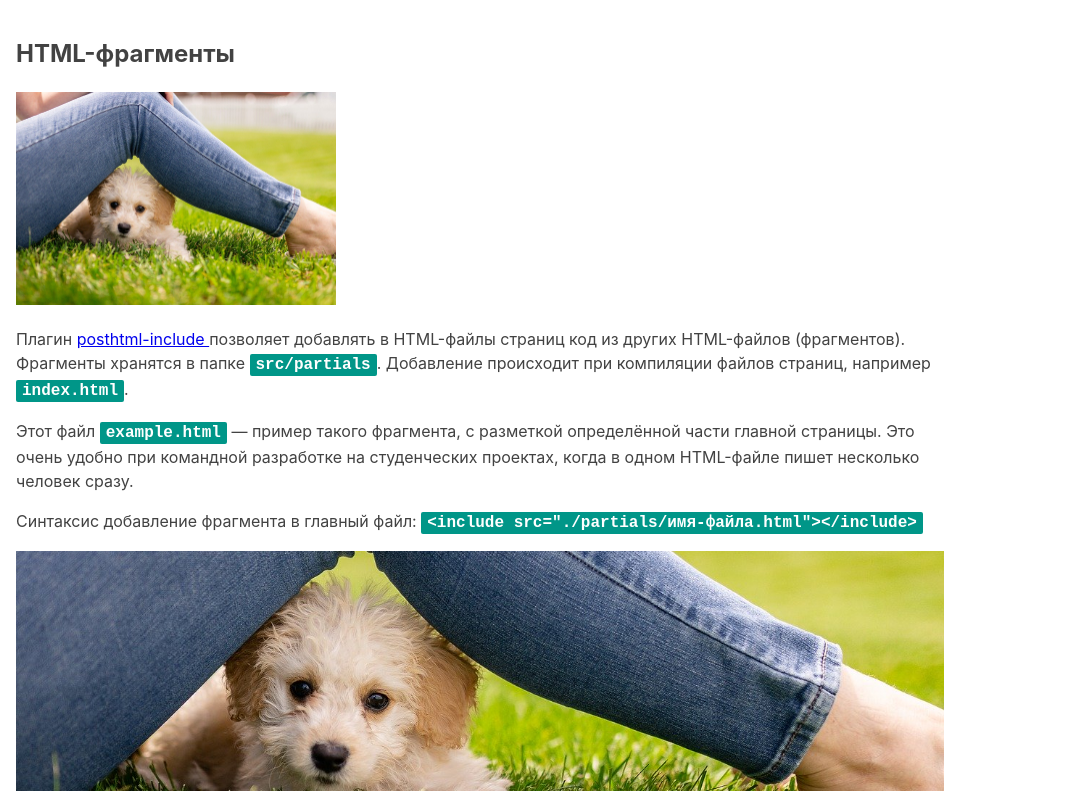
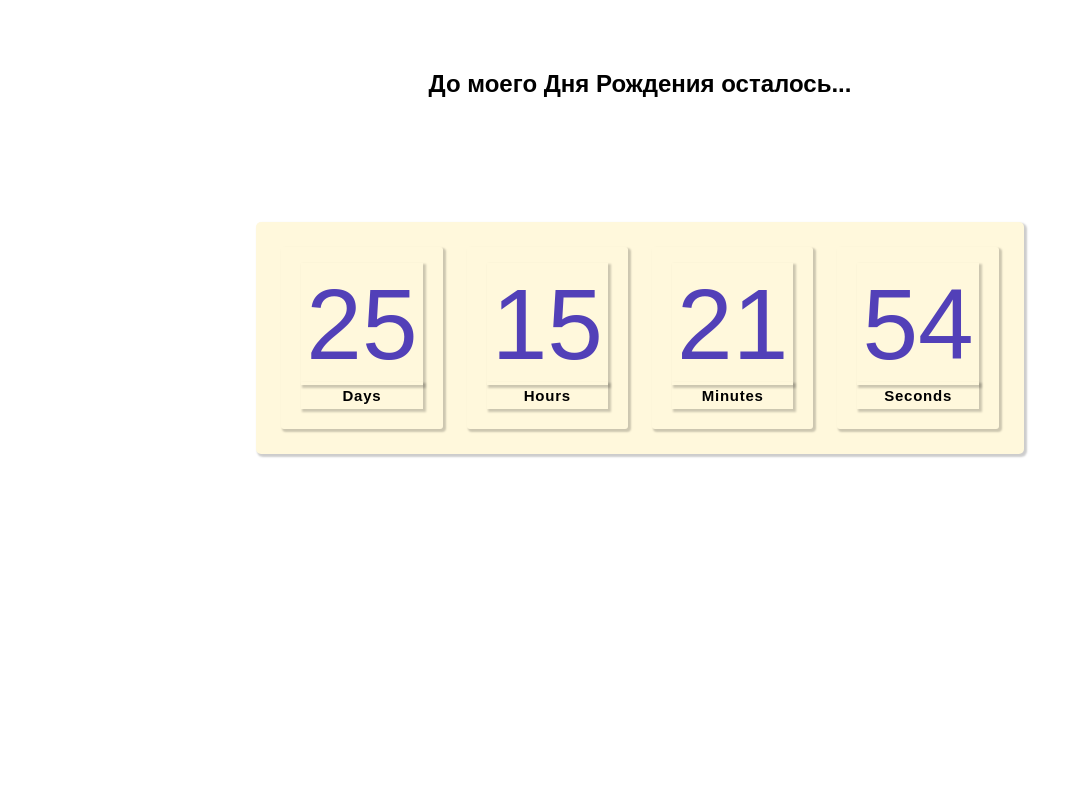
Before and after one commit to Kelenella/goit-js-hw-11-timer, a website built with Parcel: page src/index.html in a window 1280 px wide. Shown: the whole page, without its empty margins (0-1075 px from the left). Built offline with nearby package versions, Linux system fonts and the light colour scheme.

Commit message:
add timer for my bthday

```diff
--- a/src/index.html
+++ b/src/index.html
@@ -1,21 +1,22 @@
 <!DOCTYPE html>
 <html lang="ru">
+
 <head>
   <meta charset="UTF-8" />
   <meta name="viewport" content="width=device-width, initial-scale=1.0" />
   <title>Заголовок страницы</title>
-    <link
-      rel="stylesheet"
-      href="https://cdnjs.cloudflare.com/ajax/libs/modern-normalize/1.0.0/modern-normalize.min.css"
+  <link rel="stylesheet" href="https://cdnjs.cloudflare.com/ajax/libs/modern-normalize/1.0.0/modern-normalize.min.css"
     integrity="sha512-ISS7cAi1PEhQ8jnbJpJZMd29NlhNj4AWYyLOSp2CE/CsHxTCu+r+t0D2yoJudVrd0/8fTVPUVDzY5Tvli75u/g=="
-      crossorigin="anonymous"
-    />
+    crossorigin="anonymous" />
+  <link rel="stylesheet" href="./sass/main.scss">
 </head>
+
 <body>
   <!-- Так добавляются фрагменты в главные HTML-файлы страниц. -->
-    <include src="./partials/example.html"></include>
+  <include src="./partials/timer.html"></include>
 
   <!-- Скрипт идёт последним в разметке. В нём уже подключен главный SASS-файл. -->
   <script src="./index.js"></script>
 </body>
+
 </html>
--- a/src/index.js
+++ b/src/index.js
@@ -1 +1,59 @@
 import './sass/main.scss';
+
+
+const refs = {
+    timer: document.querySelector("#timer-1"),
+    days: document.querySelector('[data-value="days"]'),
+    hours: document.querySelector('[data-value="hours"]'),
+    mins: document.querySelector('[data-value="mins"]'),
+    secs: document.querySelector('[data-value="secs"]'),
+};
+
+class CountdownTimer {
+    constructor({ selector, targetDate }) {
+        this.selector = selector;
+        this.targetDate = targetDate;
+    }
+
+    interval = setInterval(() => {
+        const date = Date.now();
+        const timerDate = this.targetDate - date;
+        changeTime(timerDate);
+        stopText(timerDate);
+    }, 1000);
+}
+
+function pad(value) {
+    return String(value).padStart(2, "0");
+}
+
+function changeTime(time) {
+    const days = pad(Math.floor(time / (1000 * 60 * 60 * 24)));
+    const hours = pad(
+        Math.floor((time % (1000 * 60 * 60 * 24)) / (1000 * 60 * 60))
+    );
+    const mins = pad(Math.floor((time % (1000 * 60 * 60)) / (1000 * 60)));
+    const secs = pad(Math.floor((time % (1000 * 60)) / 1000));
+    refs.days.textContent = `${days}`;
+    refs.hours.textContent = `${hours}`;
+    refs.mins.textContent = `${mins}`;
+    refs.secs.textContent = `${secs}`;
+}
+
+function stopText(time) {
+    if (time < 0) {
+        refs.timer.textContent = `Promotion is Over!`;
+        refs.timer.style.fontSize = "30px";
+        refs.timer.style.color = "red";
+        refs.timer.style.fontFamily = "Georgia";
+        refs.timer.style.letterSpacing = "0.05em";
+        refs.timer.style.fontWeight = "700";
+        refs.timer.style.textAlign = "center";
+        refs.timer.style.marginTop = "100px";
+    }
+}
+
+new CountdownTimer({
+    selector: "#timer-1",
+    targetDate: new Date("Sep 18, 2021"),
+});
--- a/src/partials/example.html
+++ /dev/null
@@ -1,33 +0,0 @@
-<article class="example">
-  <h1>HTML-фрагменты</h1>
-
-  <!-- Путь к изображениям из HTML-фрагмента такой, как из файла index.html -->
-  <img src="images/demo.jpg" alt="" width="320" />
-  <p>
-    Плагин
-    <a
-      href="https://github.com/posthtml/posthtml-include"
-      target="_blank"
-      rel="noopener noreferrer"
-    >
-      posthtml-include
-    </a>
-    позволяет добавлять в HTML-файлы страниц код из других HTML-файлов (фрагментов). Фрагменты
-    хранятся в папке
-    <code>src/partials</code>. Добавление происходит при компиляции файлов страниц, например
-    <code>index.html</code>.
-  </p>
-
-  <p>
-    Этот файл <code>example.html</code> &mdash; пример такого фрагмента, с разметкой определённой
-    части главной страницы. Это очень удобно при командной разработке на студенческих проектах,
-    когда в одном HTML-файле пишет несколько человек сразу.
-  </p>
-
-  <p>
-    Синтаксис добавление фрагмента в главный файл:
-    <code> &lt;include src="./partials/имя-файла.html"&gt;&lt;/include&gt; </code>
-  </p>
-
-  <div class="background"></div>
-</article>
--- /dev/null
+++ b/src/partials/timer.html
@@ -0,0 +1,23 @@
+<p class="text">До моего Дня Рождения осталось...</p>
+
+<div class="timer" id="timer-1">
+  <div class="field">
+    <span class="value" data-value="days">11</span>
+    <span class="label">Days</span>
+  </div>
+
+  <div class="field">
+    <span class="value" data-value="hours">11</span>
+    <span class="label">Hours</span>
+  </div>
+
+  <div class="field">
+    <span class="value" data-value="mins">11</span>
+    <span class="label">Minutes</span>
+  </div>
+
+  <div class="field">
+    <span class="value" data-value="secs">11</span>
+    <span class="label">Seconds</span>
+  </div>
+</div>
--- a/src/sass/_example.scss
+++ b/src/sass/_example.scss
@@ -1,27 +1,47 @@
-.example {
-  font-family: -apple-system, BlinkMacSystemFont, 'Segoe UI', Roboto, Oxygen, Ubuntu, Cantarell,
-    'Open Sans', 'Helvetica Neue', sans-serif;
-  line-height: 1.5;
-  background-color: #fff;
-  color: #424242;
-  max-width: 960px;
-  padding: 16px;
+* {
+  text-align: center;
 }
 
-.example code {
-  font-family: monospace;
-  font-size: 16px;
-  font-weight: 700;
-  background-color: #009688;
-  color: #fff;
-  padding: 2px 6px;
-  border-radius: 2px;
+#timer-1 {
+  background-color: rgb(239, 247, 247);
+  margin-top: 100px;
+  background-color: cornsilk;
+  display: inline-block;
+  padding: 15px;
+  // border: 3px dashed rgb(179, 58, 58);
+  border-radius: 5px;
+  box-shadow: 2px 2px 2px 1px rgba(0, 0, 0, 0.2);
 }
 
-.example .background {
-  height: 240px;
-  // Путь к изображениям из SASS-файла всегда такой, как из папки css
-  background-image: url('../images/demo.jpg');
-  background-size: cover;
-  background-position: center;
+.field {
+  display: inline-block;
+  margin: 10px;
+  border-radius: 3px;
+  padding: 20px;
+  box-shadow: 2px 2px 2px 1px rgba(0, 0, 0, 0.2);
 }
+
+.value {
+  font-family: Arial, Helvetica, sans-serif;
+  font-size: 100px;
+  color: rgb(82, 64, 184);
+
+  padding: 5px;
+  box-shadow: 2px 2px 2px 1px rgba(0, 0, 0, 0.2);
+}
+
+.label {
+  display: block;
+  padding: 5px;
+  font-family: Arial, Helvetica, sans-serif;
+  font-size: 15px;
+  font-weight: 700;
+  letter-spacing: 0.05em;
+  box-shadow: 2px 2px 2px 1px rgba(0, 0, 0, 0.2);
+}
+.text {
+  font-family: Arial, Helvetica, sans-serif;
+  font-size: 24px;
+  font-weight: 700;
+  margin-top: 70px;
+}
```
Lines whose indentation alone changed are shown as unchanged.
